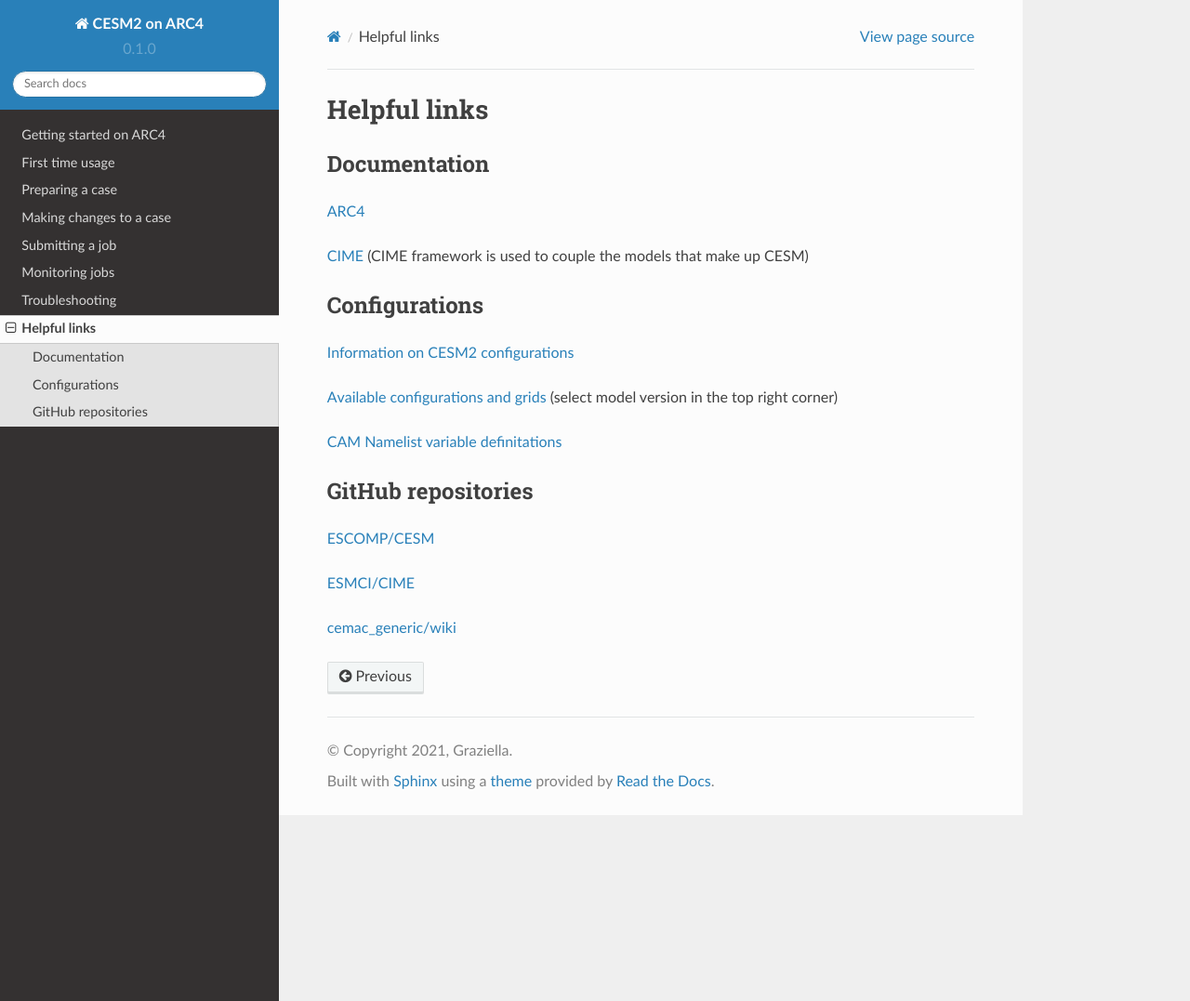
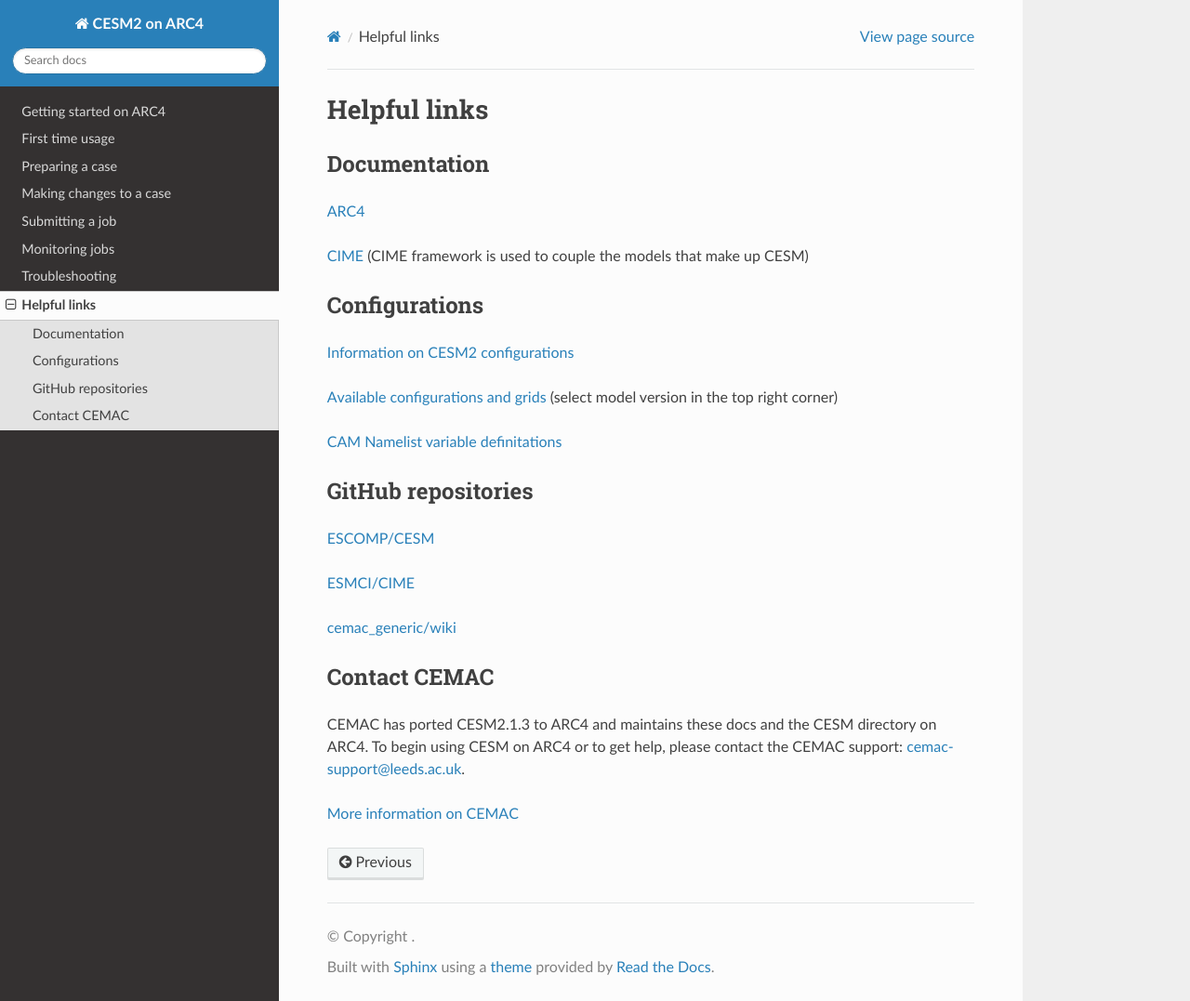
Before and after one commit to cemac-ccs/cesm2_arc4_rtd, a Sphinx documentation site: the page built from docs/source/links.rst, in a window 1280 px wide and 1077 px high. Shown: the whole window at 93% size. Built offline with Sphinx 7.4.7 and the Read the Docs theme 2.0.0, drawn with Linux system fonts in a browser that asks for light colours.

Commit message:
Check links

```diff
--- a/docs/source/conf.py
+++ b/docs/source/conf.py
@@ -3,11 +3,11 @@
 # -- Project information
 
 project = 'CESM2 on ARC4'
-copyright = '2021, Graziella'
-author = 'Graziella'
+#copyright = '2021, CEMAC'
+#author = ''
 
-release = '0.1'
-version = '0.1.0'
+#release = '0.1'
+#version = '0.1.0'
 
 # -- General configuration
 
--- a/docs/source/links.rst
+++ b/docs/source/links.rst
@@ -31,3 +31,12 @@ GitHub repositories
 `ESMCI/CIME <https://github.com/ESMCI/cime>`_
 
 `cemac_generic/wiki <https://github.com/cemac/cemac_generic/wiki>`_
+
+.. contact:
+
+Contact CEMAC
+-------------
+
+CEMAC has ported CESM2.1.3 to ARC4 and maintains these docs and the CESM directory on ARC4. To begin using CESM on ARC4 or to get help, please contact the CEMAC support: cemac-support@leeds.ac.uk.
+
+`More information on CEMAC <https://www.cemac.leeds.ac.uk/>`_
--- a/docs/source/making_changes.rst
+++ b/docs/source/making_changes.rst
@@ -58,3 +58,8 @@ For example to change the wallclock time to 30 minutes, without knowing the exac
 .. note::
 
    The flag ``--subgroup case.run`` is used to change only the main job wallclock without affecting the st_archive wallclock.
+
+
+.. note::
+
+   If you try to set a parameter equal to a value that is not known to the program, it might suggest using a ``--force`` flag. This may be useful, for example, in the case of using a queue that has not been configured yet, but use with care!
```
Also changed, not shown: docs/source/first_time.rst (+2 -6 lines).
